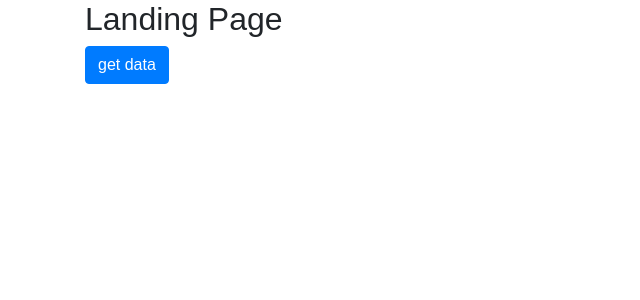
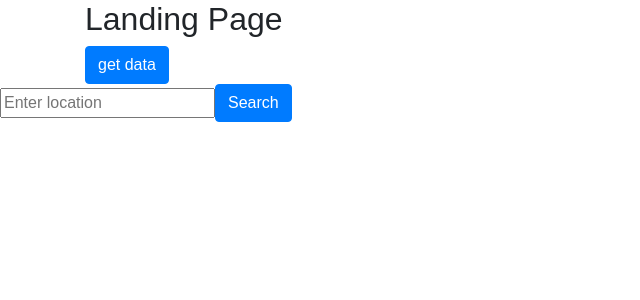
Before and after one commit to TaskarCenterAtUW/OpenDataPortal, a React (Create React App) app in the folder dashboard/: page / in a window 1280 px wide. Shown: the top 300 px of the page, without its empty margins (0-640 px from the left). Built offline with nearby package versions, Linux system fonts and the light colour scheme.

Commit message:
added sidewalk component and function to return sidewalk segments 0.005 degrees from search location. used googlemaps geocoding api and sidewalks api

```diff
--- a/dashboard/package.json
+++ b/dashboard/package.json
@@ -3,6 +3,7 @@
   "version": "0.1.0",
   "private": true,
   "dependencies": {
+    "jquery": "^3.3.1",
     "react": "^16.2.0",
     "react-dom": "^16.2.0",
     "react-router-dom": "^4.2.2",
--- a/dashboard/src/App.js
+++ b/dashboard/src/App.js
@@ -2,6 +2,8 @@ import React, { Component } from 'react';
 import { HashRouter as Router, Switch, Redirect, Route } from 'react-router-dom';
 import constants from "./Components/Constants";
 import LandingPage from "./Components/LandingPage";
+import Sidewalk from "./Components/Sidewalk";
+import $ from 'jquery';
 
 class App extends Component {
   render() {
@@ -12,8 +14,39 @@ class App extends Component {
             <Route exact path={constants.routes.home} component={LandingPage} />
           </Switch>
         </Router>
+        <Sidewalk
+          onFormSubmit={(item) => {
+            this.handleFormSubmit(item);
+          }}
+        />
       </div>
     );
+  }
+
+  handleFormSubmit(item) {
+    var myLat = item.lat;
+    var myLong = item.lng;
+    fetch("http://gisrevprxy.seattle.gov/arcgis/rest/services/SDOT_EXT/ASSETS/MapServer/2/query?where=1%3D1&outFields=*&outSR=4326&f=json")
+      .then((response) => {
+        return response.json();
+      })
+      .then((json) => {
+        var sidewalks = new Set();
+        for (var i = 0; i < json.features.length; i ++) {
+          var sidewalkSegment = json.features[i].geometry.paths[0];
+          for (var j = 0; j < sidewalkSegment.length; j ++) {
+            var long = sidewalkSegment[j][0];
+            var lat = sidewalkSegment[j][1];
+            if (long >= myLong - 0.005 && long <= myLong + 0.005 && lat >= myLat - 0.005 && lat <= myLat + 0.005) {
+              sidewalks.add(json.features[i].attributes.UNITID);
+            }
+          }
+        }
+        console.log(sidewalks);
+      })
+      .catch((error) => {
+        console.log(error);
+      });
   }
 }
 
--- /dev/null
+++ b/dashboard/src/Components/Sidewalk.jsx
@@ -0,0 +1,42 @@
+import React, { Component } from 'react';
+
+class Sidewalk extends Component {
+    render() {
+        return (
+            <div className="Form">
+                <form
+                    onSubmit={(e) => {
+                        this.handleFormSubmit(e);
+                    }}>
+                    <input
+                        type="text"
+                        id="input-box"
+                        placeholder="Enter location"
+                        ref="inputBox"
+                    />
+                    <button type="submit" className="btn btn-primary search" ref="search">Search</button>
+                </form>
+            </div>
+        );
+    }
+
+    handleFormSubmit(e) {
+        e.preventDefault();
+
+        var location = this.refs.inputBox.value.replace(" ", "+");
+        fetch("https://maps.googleapis.com/maps/api/geocode/json?address="+ location + "&key=AIzaSyDG8zcbKOVi64rE4ox0ITLgS_1jb2RzhMc")
+            .then((response) => {
+                return response.json();
+            })
+            .then((json) => {
+                var coords = json.results[0].geometry.location;
+                console.log(coords);
+                this.props.onFormSubmit(coords);
+            })
+            .catch((error) => {
+                console.log(error);
+            });
+    }
+}
+
+export default Sidewalk;
```
Also changed, not shown: 1 other file (tests, documents, lock files or other folders).
